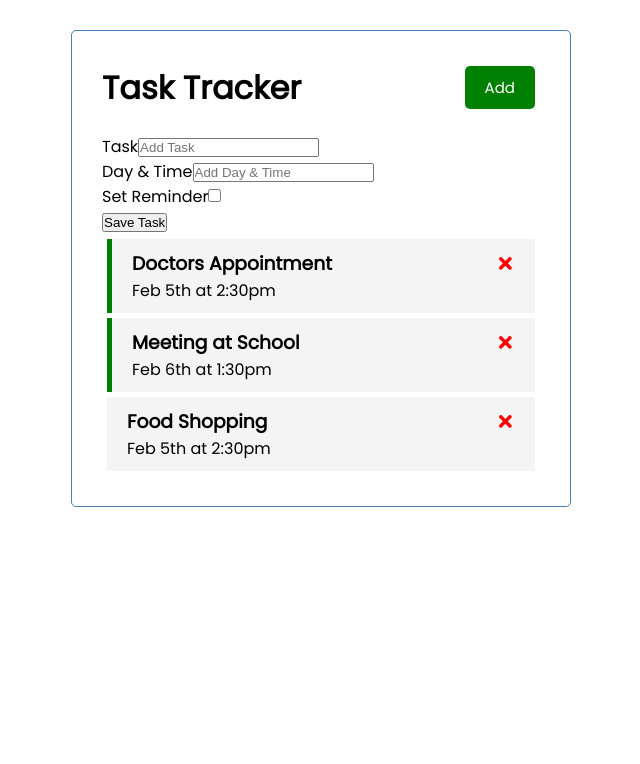
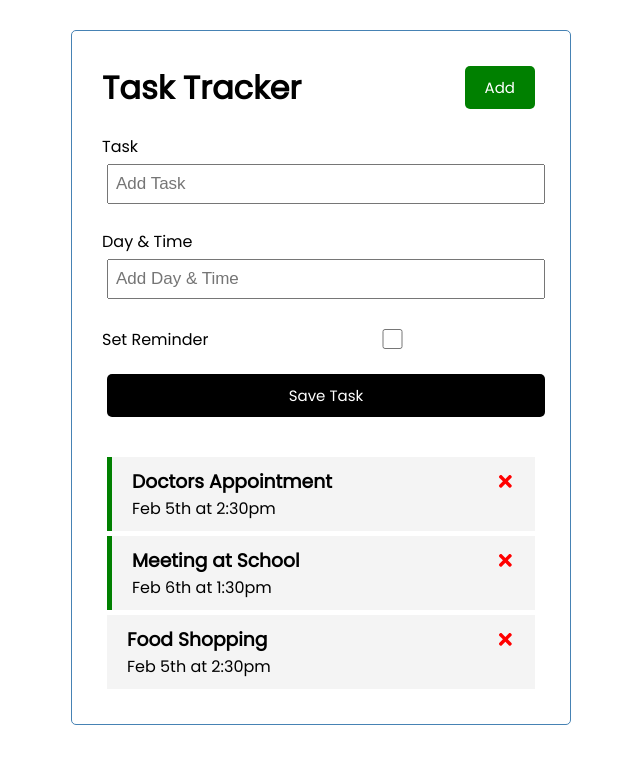
Before and after one commit to avishya/ReactTaskTracker, a React (Create React App) app: page / in a window 1280 px wide. Shown: the top 764 px of the page, without its empty margins (319-959 px from the left). Built offline with nearby package versions, Linux system fonts and the light colour scheme.

Commit message:
add styling className to AddTask.js

```diff
--- a/src/components/AddTask.js
+++ b/src/components/AddTask.js
@@ -1,20 +1,20 @@
 const AddTask = () => {
   return (
-    <form>
-      <div>
+    <form className="add-form">
+      <div className="form-control">
         <label>Task</label>
         <input type="text" placeholder="Add Task" />
       </div>
-      <div>
+      <div className="form-control">
         <label>Day & Time</label>
         <input type="text" placeholder="Add Day & Time" />
       </div>
-      <div>
+      <div className="form-control form-control-check">
         <label>Set Reminder</label>
         <input type="checkbox" />
       </div>
 
-      <input type="submit" value="Save Task" />
+      <input type="submit" value="Save Task" className="btn btn-block" />
     </form>
   );
 };
```
